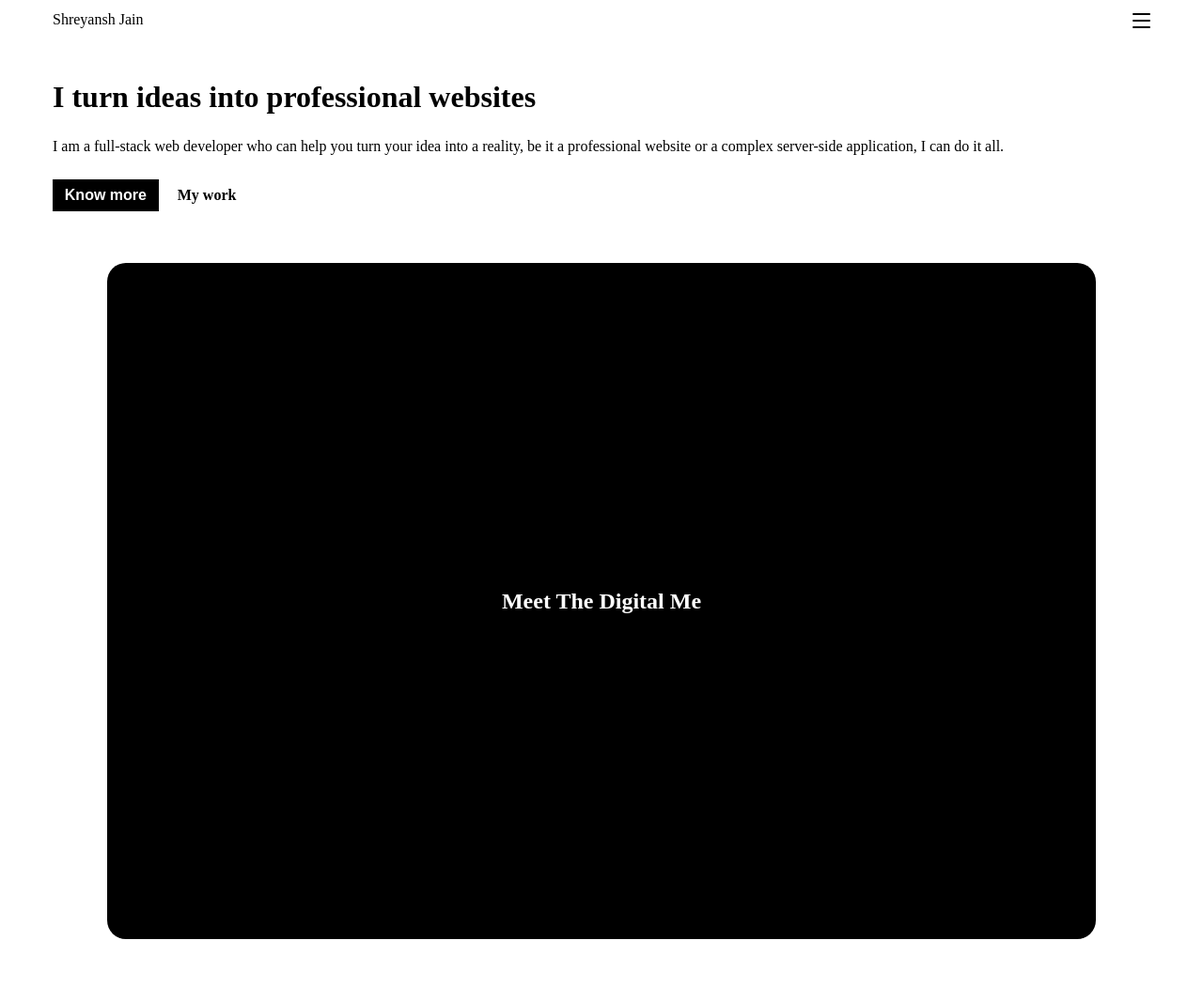
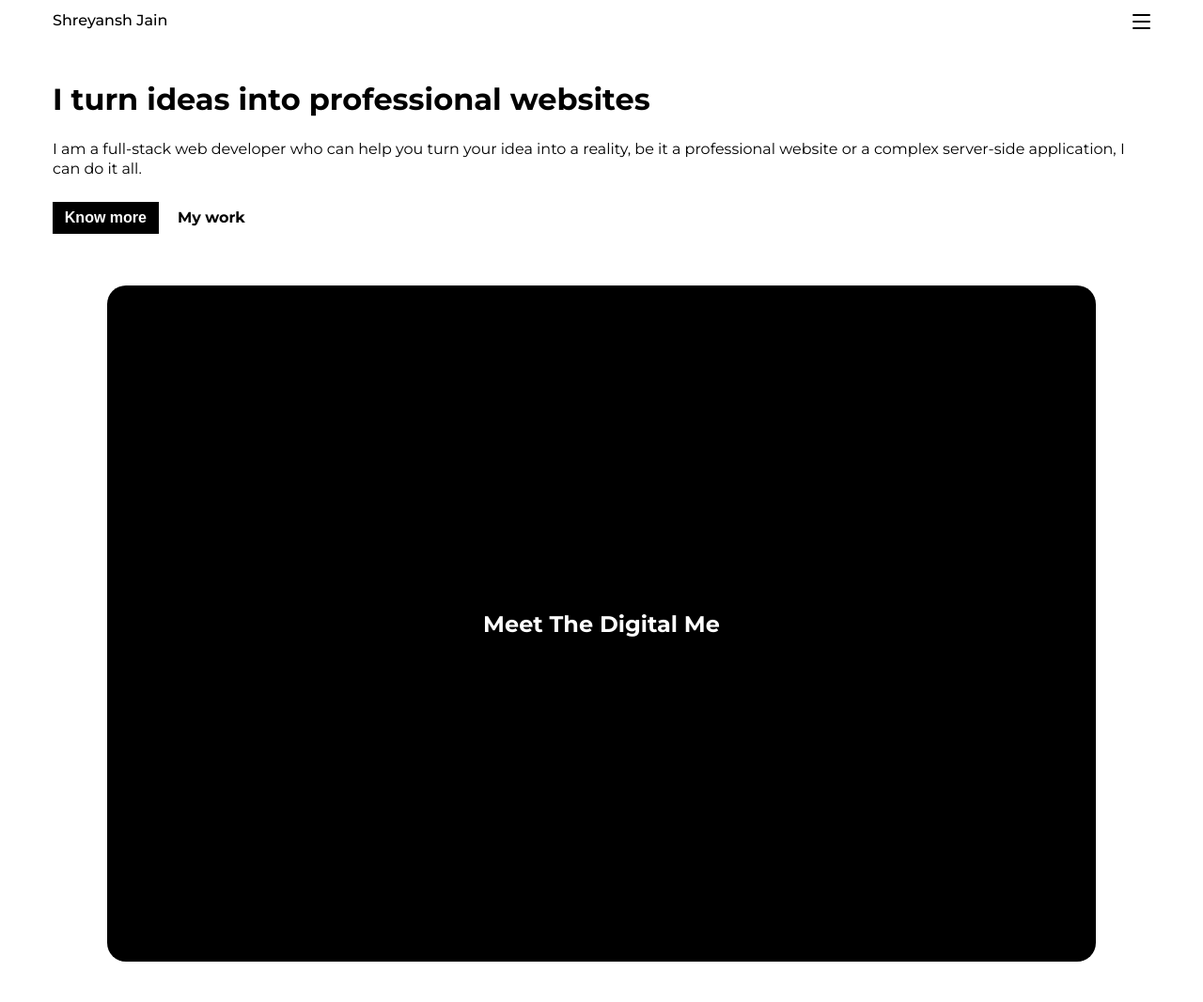
Before and after one commit to sudoshreyansh/sudoshreyansh.github.io, a Jekyll site: the page built from about.md, in a window 1280 px wide. Shown: the whole page at 94% size. Built offline with Jekyll 4.4.1, drawn with Linux system fonts in a browser that asks for light colours; before the commit the page ends 1043 px from its top, so only the background shows below that.

Commit message:
updated fonts

```diff
--- a/_layouts/custom.html
+++ b/_layouts/custom.html
@@ -7,7 +7,7 @@
     <!-- <link rel="stylesheet" type="text/css" href="./../style/style.css"> -->
     <!-- <link rel="stylesheet" type="text/css" href="./../style/header.css"> -->
     <!--<link rel="stylesheet" type="text/css" href="./../style/global.css">-->
-    <link href="https://fonts.googleapis.com/css2?family=Rubik:wght@300;400;500&display=swap" rel="stylesheet">
+    <link href="https://fonts.googleapis.com/css2?family=Montserrat:wght@200;300;400;500;600;700;800;900&display=swap" rel="stylesheet">
 </head>
 <body>
     <div class="wrapper">
```
